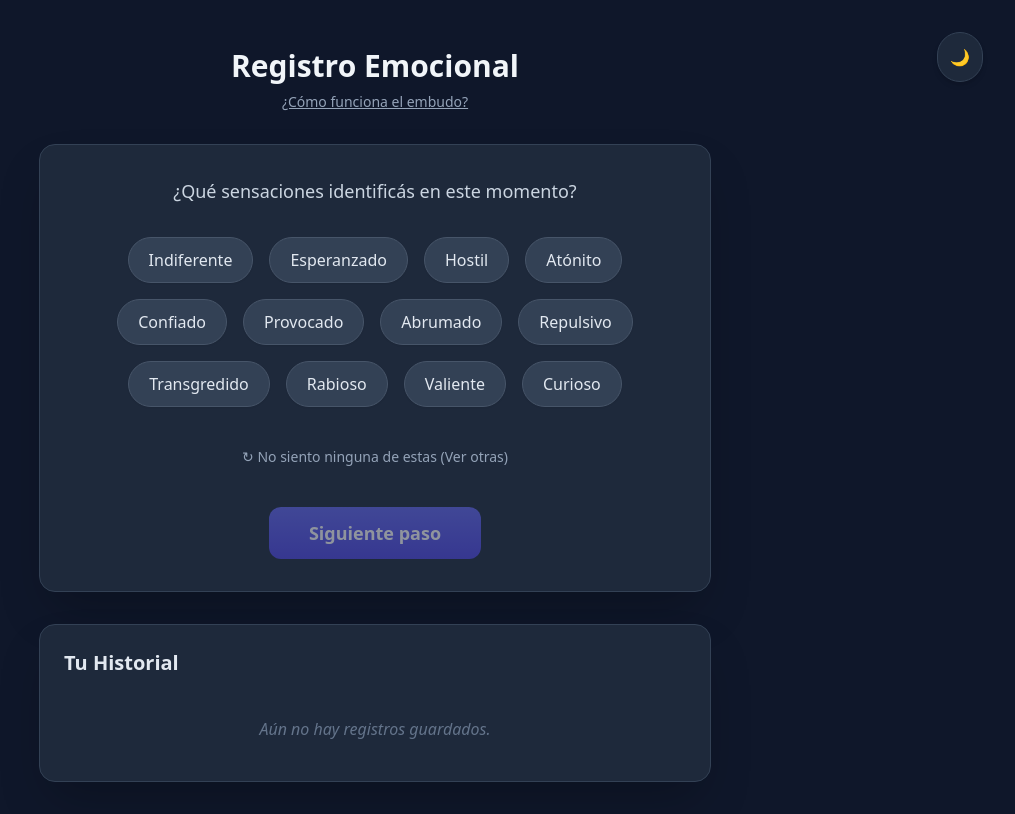
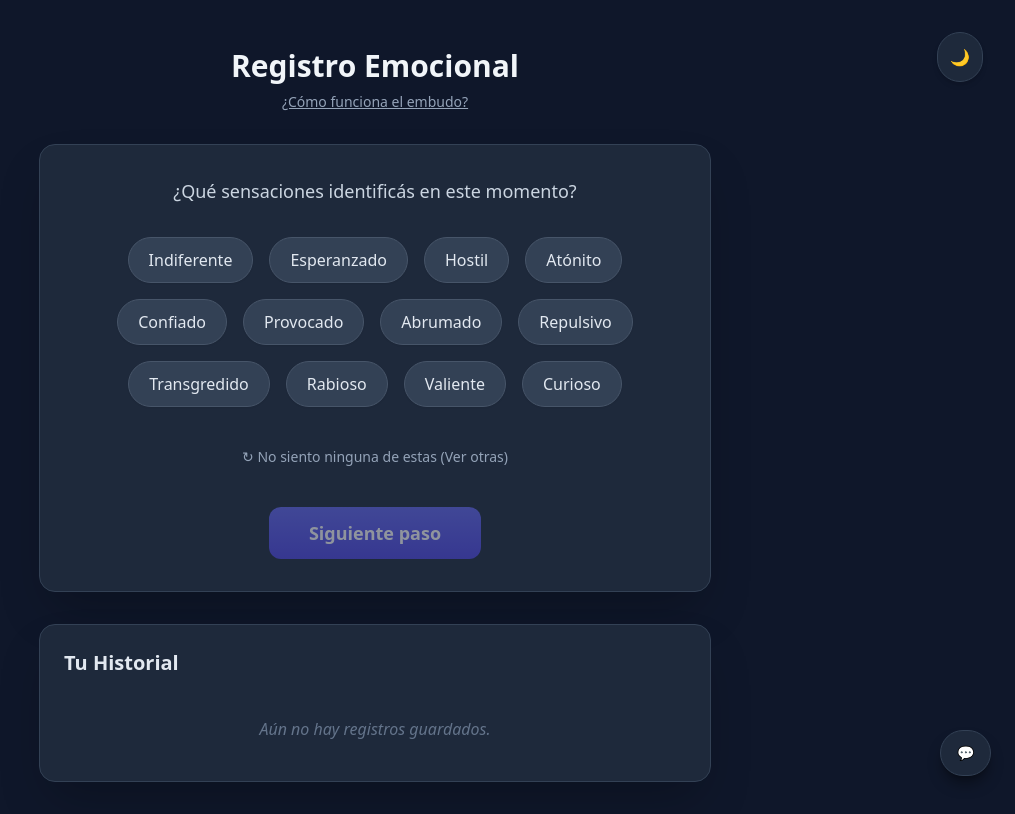
Before and after one commit to m-antelo/registro-emocional, a React (Vite) app: page / in a window 1280 px wide. Shown: the whole page, without its empty margins (265-1280 px from the left). Built offline with nearby package versions, Linux system fonts and the light colour scheme.

Commit message:
Se agrego una seccion de sugerencias

```diff
--- a/src/App.jsx
+++ b/src/App.jsx
@@ -453,7 +453,23 @@ export default function App() {
             </ul>
           )}
         </div>
-      </div>
+        {/* BOTÓN FLOTANTE DE SUGERENCIAS */}
+        <a
+        href="https://docs.google.com/forms/d/e/1FAIpQLSfP7eura5hSTHudehLmAToAADDP2RbozZXcg6vgPDdDBL6oIg/viewform?usp=header"
+        target="_blank"
+        rel="noopener noreferrer"
+        className={`fixed bottom-6 right-6 z-40 flex items-center gap-2 px-4 py-3 rounded-full shadow-lg transition-all duration-300 hover:scale-105 font-medium text-sm ${
+          temaClaro
+            ? 'bg-white text-slate-700 border border-purple-200 hover:bg-purple-50 shadow-purple-200/50'
+            : 'bg-slate-800 text-slate-200 border border-slate-700 hover:bg-slate-700 shadow-black/40'
+        }`}
+        title="Dejar una sugerencia"
+        >
+        <span>💬</span>
+        <span className="hidden sm:inline">Sugerencias</span>
+      </a>
+
+      </div> {/* <-- Este div cierra el max-w-2xl que envuelve todo */}
 
       {/* VENTANA MODAL DE INSTRUCCIONES */}
       {mostrarAyuda && (
```
